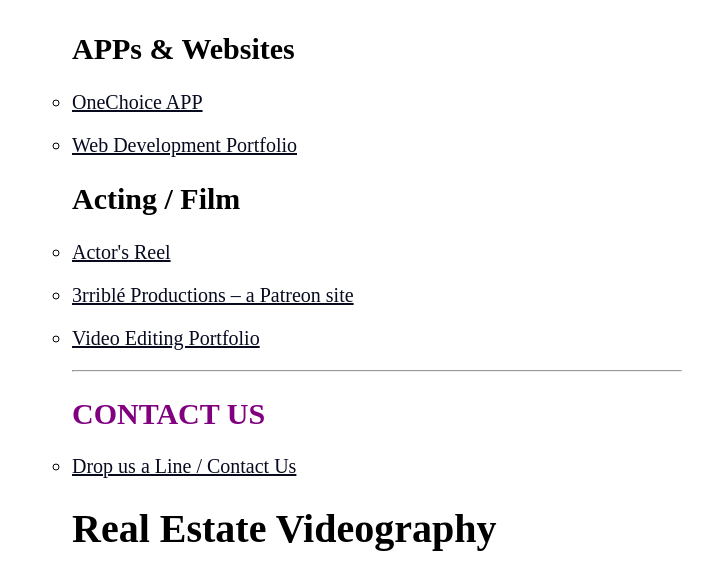
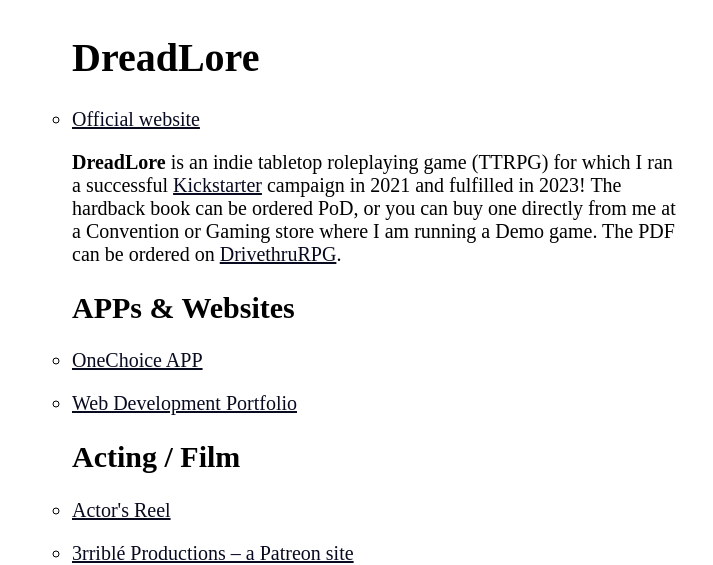
Before and after one commit to darkeyesdesign/darkeyesdesign.github.io, a website: page index.html in a window 1280 px wide. Shown: the part 257-822 px from the top of the page, without its empty margins (283-996 px from the left). Drawn offline with Linux system fonts and the light colour scheme.

Commit message:
fill out DL link and blurb

```diff
--- a/index.html
+++ b/index.html
@@ -20,6 +20,17 @@
     </div>
     <div class="links-container">
       <ul>
+        <h1>DreadLore</h1>
+          <li>
+            <a
+              href="https://dreadlore.com">Official website</a>
+            <p>
+              <strong>DreadLore</strong> is an indie tabletop roleplaying game (TTRPG) for which I ran a successful
+                <a href="https://www.kickstarter.com/projects/dreadlore/dreadlore?ref=discovery&term=dreadlore">Kickstarter</a>
+                  campaign in 2021 and fulfilled in 2023! The hardback book can be ordered PoD, or you can buy one directly from me at a Convention or Gaming store where I am running a Demo game. The PDF can be ordered on
+                <a href="https://www.drivethrurpg.com/product/423637/DreadLore-Corebook-deluxe?affiliate_id=2985548">DrivethruRPG</a>.
+             </p>
+          </li>
         <h2>APPs & Websites</h2>
           <li>
             <a
@@ -71,7 +82,7 @@
              href="/contact.html">Drop us a Line / Contact Us</a>
          </li>
 
-      <h1>Real Estate Videography</h1>
+      <h2>Real Estate Videography</h2>
         <li class="li__no-decoration">
           <iframe class="youtube-video"
           src="https://www.youtube.com/embed/R4kj2dCj-1A"
```
Lines whose indentation alone changed are shown as unchanged.
